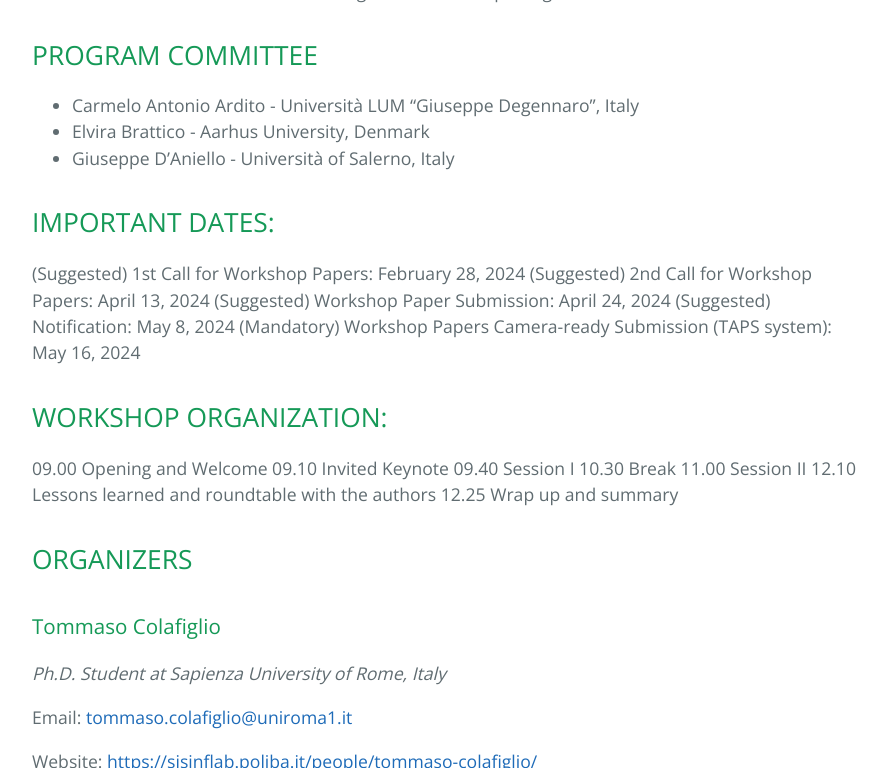
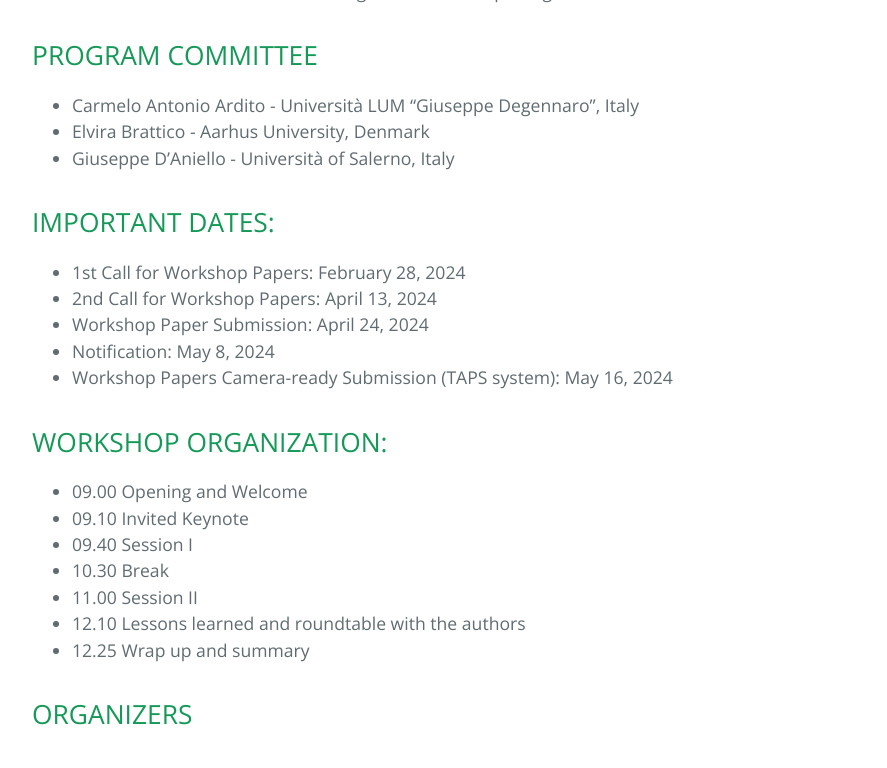
Before and after one commit to domenicolofu/webium24, a Jekyll site: the page built from index.md, in a window 1280 px wide and 900 px high, scrolled down 2828 px, cut to the strip 0-768 px from the top of the window. Shown: the whole strip, without its empty margins (192-1079 px from the left). Built offline with Jekyll 4.4.1, drawn with Linux system fonts in a browser that asks for light colours; our own code applies the rules of GitHub Pages for plain Markdown files.

Commit message:
Update index.md

```diff
--- a/index.md
+++ b/index.md
@@ -46,20 +46,21 @@ Topics of interest include, but are not limited to:
 + Giuseppe D’Aniello - Università of Salerno, Italy
 
 ## IMPORTANT DATES:
-(Suggested) 1st Call for Workshop Papers: February 28, 2024
-(Suggested) 2nd Call for Workshop Papers: April 13, 2024
-(Suggested) Workshop Paper Submission: April 24, 2024
-(Suggested) Notification: May 8, 2024
-(Mandatory) Workshop Papers Camera-ready Submission (TAPS system): May 16, 2024
++ 1st Call for Workshop Papers: February 28, 2024
++ 2nd Call for Workshop Papers: April 13, 2024
++ Workshop Paper Submission: April 24, 2024
++ Notification: May 8, 2024
++ Workshop Papers Camera-ready Submission (TAPS system): May 16, 2024
 
 ## WORKSHOP ORGANIZATION:
-09.00 Opening and Welcome
-09.10 Invited Keynote
-09.40 Session I
-10.30 Break
-11.00 Session II
-12.10 Lessons learned and roundtable with the authors
-12.25 Wrap up and summary
+
++ 09.00 Opening and Welcome
++ 09.10 Invited Keynote
++ 09.40 Session I
++ 10.30 Break
++ 11.00 Session II
++ 12.10 Lessons learned and roundtable with the authors
++ 12.25 Wrap up and summary
 
 
 ## ORGANIZERS
```
